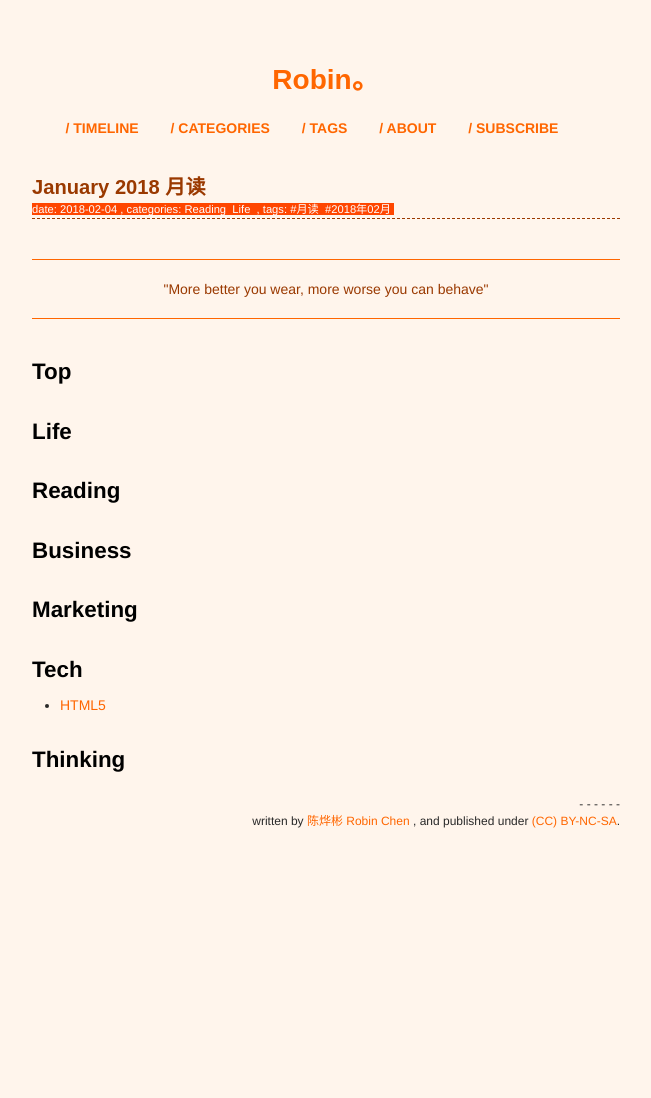
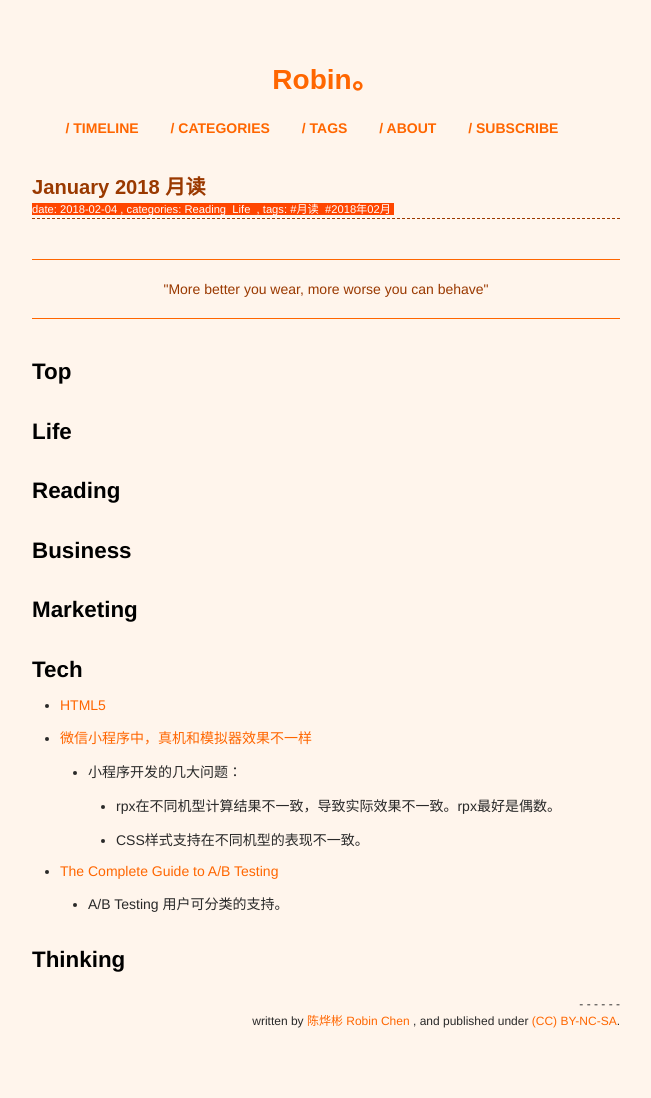
Before and after one commit to xianyuxmu/xianyuxmu.github.io, a Jekyll site: the page built from _posts/2018-02-04-monthly-reading.md, in a window 1280 px wide. Shown: the whole page, without its empty margins (314-965 px from the left). Built offline with Jekyll 4.4.1, drawn with Linux system fonts in a browser that asks for light colours; comment, search, counter and statistics services are not loaded; before the commit the page ends 900 px from its top, so only the background shows below that.

Commit message:
Reading of 8 Feb. 2018

```diff
--- a/_posts/2018-02-04-monthly-reading.md
+++ b/_posts/2018-02-04-monthly-reading.md
@@ -35,6 +35,12 @@ tags:
 ## Tech
 
 - [HTML5](https://developer.mozilla.org/zh-CN/docs/Web/Guide/HTML/HTML5)
+- [微信小程序中，真机和模拟器效果不一样](http://blog.csdn.net/tangxiujiang/article/details/77606696)
+	- 小程序开发的几大问题：
+		- rpx在不同机型计算结果不一致，导致实际效果不一致。rpx最好是偶数。
+		- CSS样式支持在不同机型的表现不一致。
+- [The Complete Guide to A/B Testing](https://vwo.com/ab-testing/)
+	- A/B Testing 用户可分类的支持。
 
 
 ## Thinking
```
